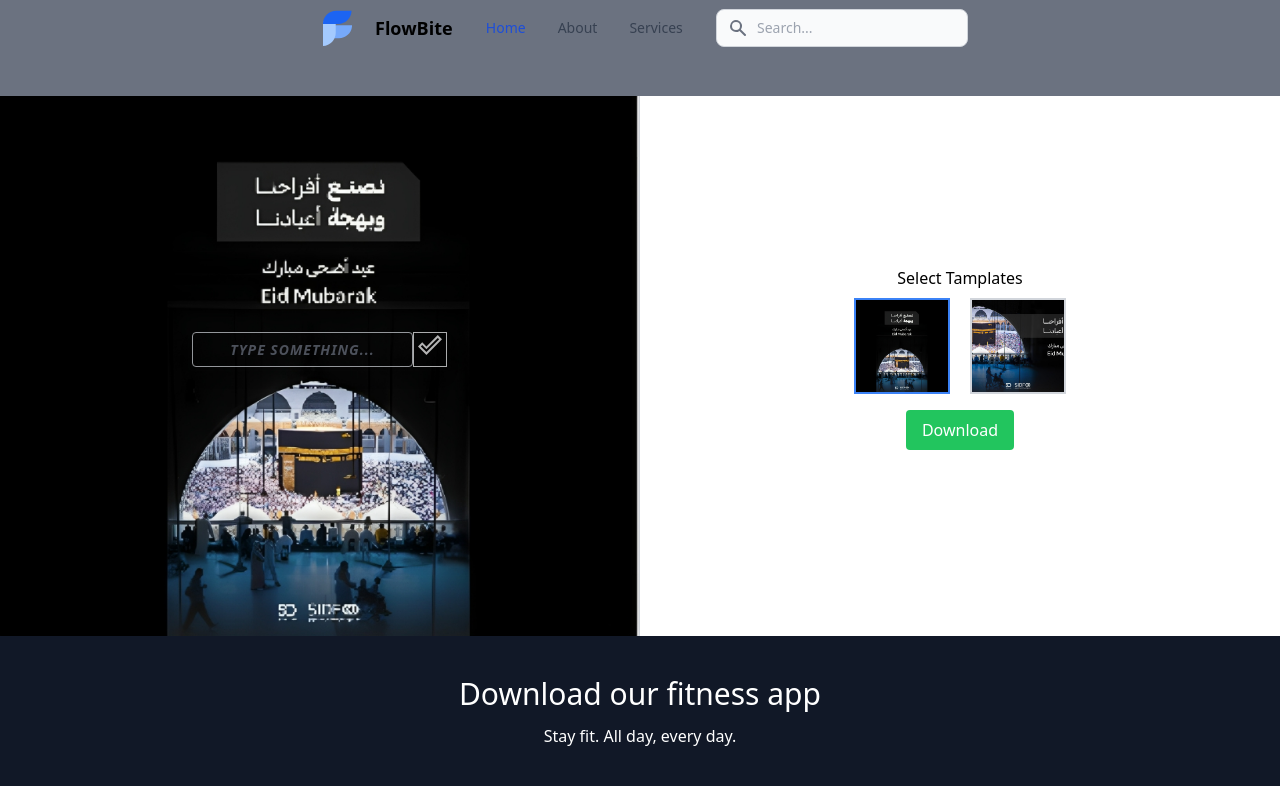
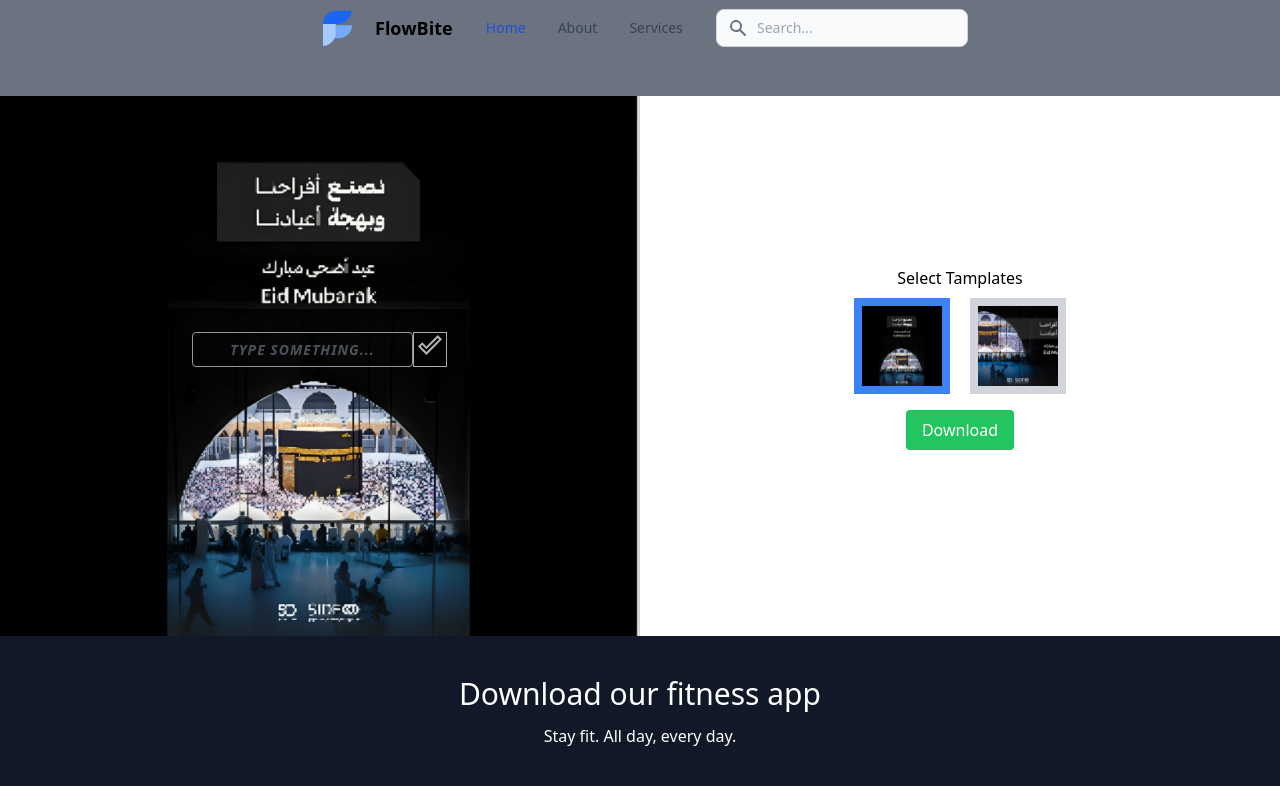
Before and after one commit to Rockyraven/giftcard, a React (Vite) app: page / in a window 1280 px wide. Shown: the top 786 px of the page. Built offline with nearby package versions, Linux system fonts and the light colour scheme.

Commit message:
I think all is done

```diff
--- a/src/MoveableComponent.jsx
+++ b/src/MoveableComponent.jsx
@@ -63,7 +63,11 @@ const MovableInputBox = () => {
   };
 
   const handleBackgroundChange = (image) => {
-    setImageType(!imageType);
+    if (image.includes("pic1")) {
+      setImageType(true);
+    } else {
+      setImageType(false);
+    }
     setBackgroundImage(image);
   };
 
@@ -131,7 +135,7 @@ const MovableInputBox = () => {
                 src={image}
                 alt={`Background ${index + 1}`}
                 onClick={() => handleBackgroundChange(image)}
-                className={`w-24 h-24 object-cover cursor-pointer border-2 ${backgroundImage === image ? 'border-blue-500' : 'border-gray-300'}`}
+                className={`w-24 h-24 object-cover cursor-pointer border-[0.5rem] ${backgroundImage === image ? 'border-blue-500 ' : 'border-gray-300'}`}
               />
             ))}
           </div>
```
